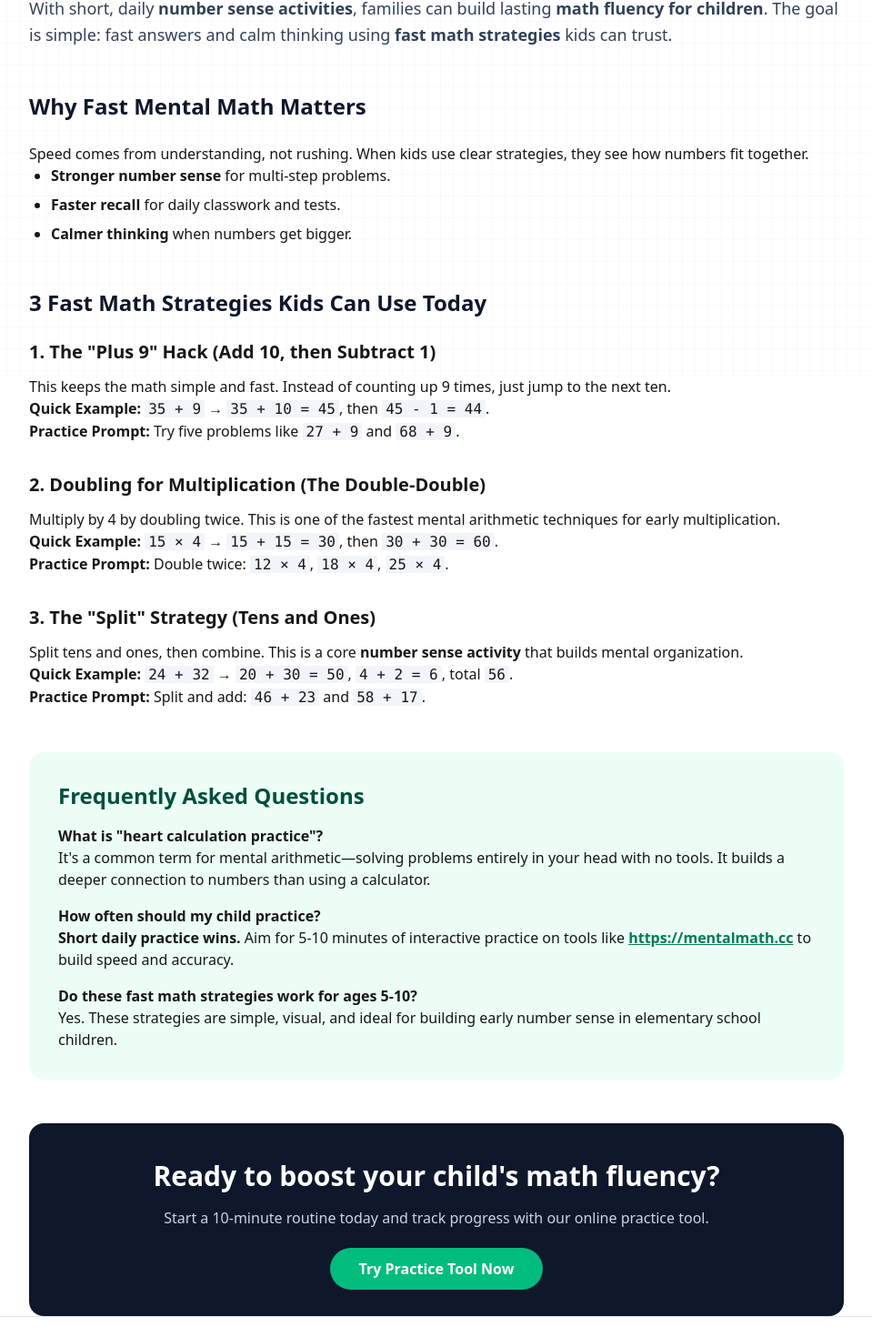
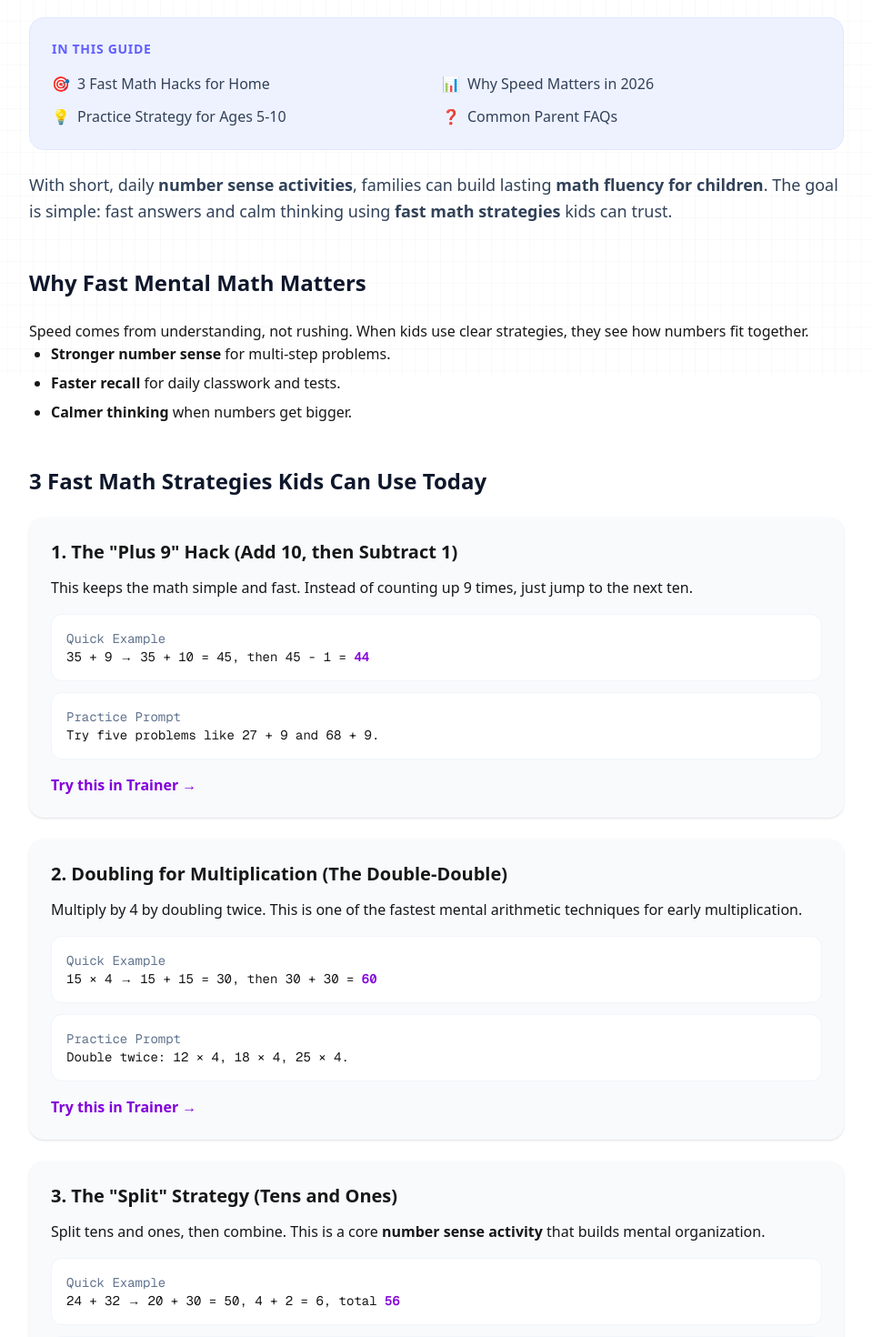
Before and after one commit to leave1017/menta-math, a Next.js app: page /tips/mental-math-tricks-for-kids in a window 1280 px wide. Shown: the part 385-1855 px from the top of the page at 91% size, without its empty margins (160-1119 px from the left). Built offline with nearby package versions, Linux system fonts and the light colour scheme.

Commit message:
Update page.tsx

```diff
--- a/src/app/tips/mental-math-tricks-for-kids/page.tsx
+++ b/src/app/tips/mental-math-tricks-for-kids/page.tsx
@@ -87,14 +87,31 @@ export default function MentalMathTricksPage() {
             <p className="text-lg leading-relaxed text-slate-700">
               <strong>2026 is the year for fast, confident math.</strong> These <strong>mental arithmetic techniques</strong> help kids calculate quickly without the stress of traditional rote memorization.
             </p>
-            <p className="text-lg leading-relaxed text-slate-700">
+            <div className="mt-6 p-6 bg-indigo-50 rounded-2xl border border-indigo-100">
+              <h4 className="text-sm font-bold text-indigo-500 uppercase tracking-wider mb-4">In this guide</h4>
+              <ul className="grid grid-cols-1 sm:grid-cols-2 gap-3">
+                <li className="flex items-center text-slate-700">
+                  <span className="mr-2">🎯</span> 3 Fast Math Hacks for Home
+                </li>
+                <li className="flex items-center text-slate-700">
+                  <span className="mr-2">📊</span> Why Speed Matters in 2026
+                </li>
+                <li className="flex items-center text-slate-700">
+                  <span className="mr-2">💡</span> Practice Strategy for Ages 5-10
+                </li>
+                <li className="flex items-center text-slate-700">
+                  <span className="mr-2">❓</span> Common Parent FAQs
+                </li>
+              </ul>
+            </div>
+            <p className="text-lg leading-relaxed text-slate-700 mt-6">
               With short, daily <strong>number sense activities</strong>, families can build lasting <strong>math fluency for children</strong>. The goal is simple: fast answers and calm thinking using <strong>fast math strategies</strong> kids can trust.
             </p>
           </section>
 
-          <section className="mb-12">
+          <section className="my-12">
             <h2 className="text-2xl font-bold text-slate-900 mb-6">Why Fast Mental Math Matters</h2>
-            <p>
+            <p className="leading-relaxed">
               Speed comes from understanding, not rushing. When kids use clear strategies, they see how numbers fit together.
             </p>
             <ul className="list-disc pl-6 space-y-2">
@@ -104,53 +121,81 @@ export default function MentalMathTricksPage() {
             </ul>
           </section>
 
-          <section className="mb-12">
+          <section className="my-12">
             <h2 className="text-2xl font-bold text-slate-900 mb-6">3 Fast Math Strategies Kids Can Use Today</h2>
-
+            <div className="grid gap-6">
+              <div className="bg-slate-50 rounded-2xl shadow-sm p-6">
                 <h3 className="text-xl font-semibold mb-3">1. The &quot;Plus 9&quot; Hack (Add 10, then Subtract 1)</h3>
-            <p>
+                <p className="leading-relaxed">
                   This keeps the math simple and fast. Instead of counting up 9 times, just jump to the next ten.
                 </p>
-            <p>
-              <strong>Quick Example:</strong> <code className="bg-slate-100 px-1">35 + 9</code> → <code className="bg-slate-100 px-1">35 + 10 = 45</code>, then <code className="bg-slate-100 px-1">45 - 1 = 44</code>.
-            </p>
-            <p>
-              <strong>Practice Prompt:</strong> Try five problems like <code className="bg-slate-100 px-1">27 + 9</code> and <code className="bg-slate-100 px-1">68 + 9</code>.
-            </p>
+                <div className="mt-4 rounded-xl bg-white border border-slate-100 p-4 font-mono text-sm">
+                  <div className="text-slate-500">Quick Example</div>
+                  <div>
+                    35 + 9 → 35 + 10 = 45, then 45 - 1 = <span className="text-purple-700 font-semibold">44</span>
+                  </div>
+                </div>
+                <div className="mt-3 rounded-xl bg-white border border-slate-100 p-4 font-mono text-sm">
+                  <div className="text-slate-500">Practice Prompt</div>
+                  <div>Try five problems like 27 + 9 and 68 + 9.</div>
+                </div>
+                <Link href="/practice" className="mt-4 inline-flex items-center text-purple-700 font-semibold hover:text-purple-800">
+                  Try this in Trainer →
+                </Link>
+              </div>
 
-            <h3 className="text-xl font-semibold mb-3 mt-8">2. Doubling for Multiplication (The Double-Double)</h3>
-            <p>
+              <div className="bg-slate-50 rounded-2xl shadow-sm p-6">
+                <h3 className="text-xl font-semibold mb-3">2. Doubling for Multiplication (The Double-Double)</h3>
+                <p className="leading-relaxed">
                   Multiply by 4 by doubling twice. This is one of the fastest mental arithmetic techniques for early multiplication.
                 </p>
-            <p>
-              <strong>Quick Example:</strong> <code className="bg-slate-100 px-1">15 × 4</code> → <code className="bg-slate-100 px-1">15 + 15 = 30</code>, then <code className="bg-slate-100 px-1">30 + 30 = 60</code>.
-            </p>
-            <p>
-              <strong>Practice Prompt:</strong> Double twice: <code className="bg-slate-100 px-1">12 × 4</code>, <code className="bg-slate-100 px-1">18 × 4</code>, <code className="bg-slate-100 px-1">25 × 4</code>.
-            </p>
+                <div className="mt-4 rounded-xl bg-white border border-slate-100 p-4 font-mono text-sm">
+                  <div className="text-slate-500">Quick Example</div>
+                  <div>
+                    15 × 4 → 15 + 15 = 30, then 30 + 30 = <span className="text-purple-700 font-semibold">60</span>
+                  </div>
+                </div>
+                <div className="mt-3 rounded-xl bg-white border border-slate-100 p-4 font-mono text-sm">
+                  <div className="text-slate-500">Practice Prompt</div>
+                  <div>Double twice: 12 × 4, 18 × 4, 25 × 4.</div>
+                </div>
+                <Link href="/practice" className="mt-4 inline-flex items-center text-purple-700 font-semibold hover:text-purple-800">
+                  Try this in Trainer →
+                </Link>
+              </div>
 
-            <h3 className="text-xl font-semibold mb-3 mt-8">3. The &quot;Split&quot; Strategy (Tens and Ones)</h3>
-            <p>
+              <div className="bg-slate-50 rounded-2xl shadow-sm p-6">
+                <h3 className="text-xl font-semibold mb-3">3. The &quot;Split&quot; Strategy (Tens and Ones)</h3>
+                <p className="leading-relaxed">
                   Split tens and ones, then combine. This is a core <strong>number sense activity</strong> that builds mental organization.
                 </p>
-            <p>
-              <strong>Quick Example:</strong> <code className="bg-slate-100 px-1">24 + 32</code> → <code className="bg-slate-100 px-1">20 + 30 = 50</code>, <code className="bg-slate-100 px-1">4 + 2 = 6</code>, total <code className="bg-slate-100 px-1">56</code>.
-            </p>
-            <p>
-              <strong>Practice Prompt:</strong> Split and add: <code className="bg-slate-100 px-1">46 + 23</code> and <code className="bg-slate-100 px-1">58 + 17</code>.
-            </p>
+                <div className="mt-4 rounded-xl bg-white border border-slate-100 p-4 font-mono text-sm">
+                  <div className="text-slate-500">Quick Example</div>
+                  <div>
+                    24 + 32 → 20 + 30 = 50, 4 + 2 = 6, total <span className="text-purple-700 font-semibold">56</span>
+                  </div>
+                </div>
+                <div className="mt-3 rounded-xl bg-white border border-slate-100 p-4 font-mono text-sm">
+                  <div className="text-slate-500">Practice Prompt</div>
+                  <div>Split and add: 46 + 23 and 58 + 17.</div>
+                </div>
+                <Link href="/practice" className="mt-4 inline-flex items-center text-purple-700 font-semibold hover:text-purple-800">
+                  Try this in Trainer →
+                </Link>
+              </div>
+            </div>
           </section>
 
-          <section className="mb-12 bg-emerald-50 p-8 rounded-2xl">
+          <section className="my-12 bg-emerald-50 p-8 rounded-2xl">
             <h2 className="text-2xl font-bold text-emerald-900 mb-4">Frequently Asked Questions</h2>
             <div className="space-y-4">
-              <div>
+              <div className="rounded-xl bg-white/70 border border-emerald-100 p-4">
                 <h4 className="font-bold">What is &quot;heart calculation practice&quot;?</h4>
                 <p>
                   It&apos;s a common term for mental arithmetic—solving problems entirely in your head with no tools. It builds a deeper connection to numbers than using a calculator.
                 </p>
               </div>
-              <div>
+              <div className="rounded-xl bg-white/70 border border-emerald-100 p-4">
                 <h4 className="font-bold">How often should my child practice?</h4>
                 <p>
                   <strong>Short daily practice wins.</strong> Aim for 5-10 minutes of interactive practice on tools like{" "}
@@ -160,7 +205,7 @@ export default function MentalMathTricksPage() {
                   to build speed and accuracy.
                 </p>
               </div>
-              <div>
+              <div className="rounded-xl bg-white/70 border border-emerald-100 p-4">
                 <h4 className="font-bold">Do these fast math strategies work for ages 5-10?</h4>
                 <p>
                   Yes. These strategies are simple, visual, and ideal for building early number sense in elementary school children.
@@ -169,7 +214,7 @@ export default function MentalMathTricksPage() {
             </div>
           </section>
 
-          <section className="text-center bg-slate-900 text-white p-10 rounded-2xl">
+          <section className="my-12 text-center bg-slate-900 text-white p-10 rounded-2xl">
             <h2 className="text-3xl font-bold mb-4">Ready to boost your child&apos;s math fluency?</h2>
             <p className="mb-8 text-slate-300">
               Start a 10-minute routine today and track progress with our online practice tool.
```
Lines whose indentation alone changed are shown as unchanged.
